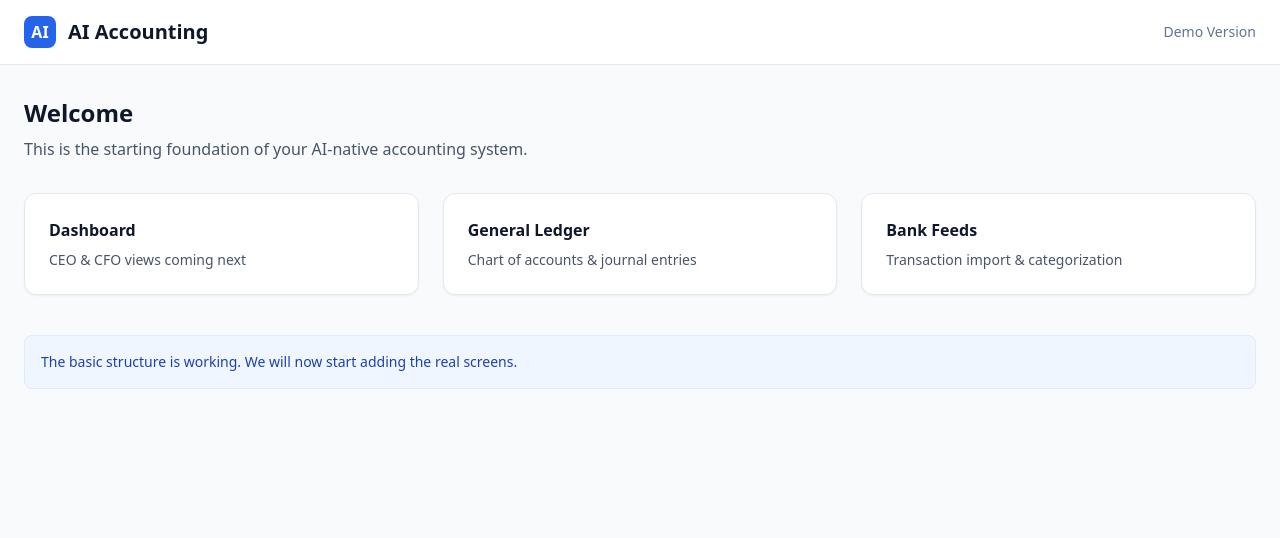
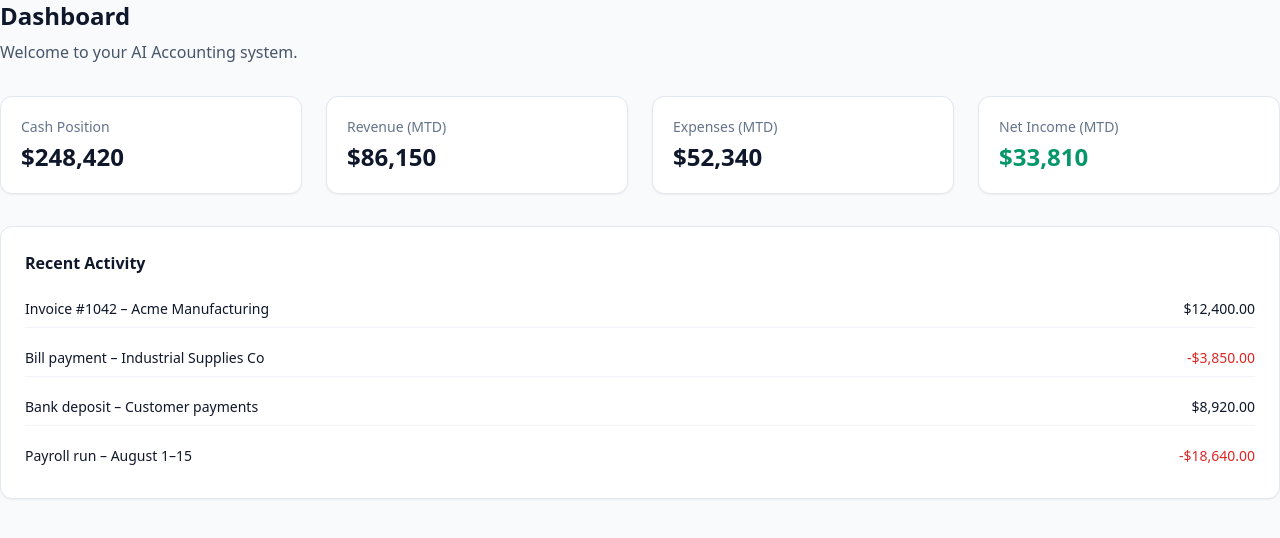
Before and after one commit to Walkachamen/ai-accounting, a Next.js app: page / in a window 1280 px wide. Shown: the top 538 px of the page. Built offline with nearby package versions, Linux system fonts and the light colour scheme.

Commit message:
Update page.tsx

```diff
--- a/src/app/page.tsx
+++ b/src/app/page.tsx
@@ -1,48 +1,49 @@
 export default function Home() {
   return (
-    <div className="min-h-screen bg-slate-50">
-      {/* Header */}
-      <header className="bg-white border-b border-slate-200 px-6 py-4">
-        <div className="max-w-7xl mx-auto flex items-center justify-between">
-          <div className="flex items-center gap-3">
-            <div className="w-8 h-8 bg-blue-600 rounded-lg flex items-center justify-center text-white font-bold">
-              AI
-            </div>
-            <h1 className="text-xl font-semibold text-slate-900">AI Accounting</h1>
+    <div>
+      <h1 className="text-2xl font-bold text-slate-900 mb-2">Dashboard</h1>
+      <p className="text-slate-600 mb-8">Welcome to your AI Accounting system.</p>
+
+      <div className="grid grid-cols-1 md:grid-cols-2 lg:grid-cols-4 gap-6 mb-8">
+        <div className="bg-white rounded-xl border border-slate-200 p-5 shadow-sm">
+          <div className="text-sm text-slate-500 mb-1">Cash Position</div>
+          <div className="text-2xl font-bold text-slate-900">$248,420</div>
+        </div>
+        <div className="bg-white rounded-xl border border-slate-200 p-5 shadow-sm">
+          <div className="text-sm text-slate-500 mb-1">Revenue (MTD)</div>
+          <div className="text-2xl font-bold text-slate-900">$86,150</div>
+        </div>
+        <div className="bg-white rounded-xl border border-slate-200 p-5 shadow-sm">
+          <div className="text-sm text-slate-500 mb-1">Expenses (MTD)</div>
+          <div className="text-2xl font-bold text-slate-900">$52,340</div>
+        </div>
+        <div className="bg-white rounded-xl border border-slate-200 p-5 shadow-sm">
+          <div className="text-sm text-slate-500 mb-1">Net Income (MTD)</div>
+          <div className="text-2xl font-bold text-emerald-600">$33,810</div>
+        </div>
+      </div>
+
+      <div className="bg-white rounded-xl border border-slate-200 p-6 shadow-sm">
+        <h2 className="font-semibold text-slate-900 mb-4">Recent Activity</h2>
+        <div className="space-y-3 text-sm">
+          <div className="flex justify-between py-2 border-b border-slate-100">
+            <span>Invoice #1042 – Acme Manufacturing</span>
+            <span className="font-medium">$12,400.00</span>
           </div>
-          <div className="text-sm text-slate-500">Demo Version</div>
-        </div>
-      </header>
-
-      {/* Main Content */}
-      <main className="max-w-7xl mx-auto px-6 py-8">
-        <div className="mb-8">
-          <h2 className="text-2xl font-bold text-slate-900 mb-2">Welcome</h2>
-          <p className="text-slate-600">
-            This is the starting foundation of your AI-native accounting system.
-          </p>
-        </div>
-
-        {/* Simple Cards */}
-        <div className="grid grid-cols-1 md:grid-cols-3 gap-6">
-          <div className="bg-white rounded-xl border border-slate-200 p-6 shadow-sm">
-            <h3 className="font-semibold text-slate-900 mb-2">Dashboard</h3>
-            <p className="text-sm text-slate-600">CEO & CFO views coming next</p>
+          <div className="flex justify-between py-2 border-b border-slate-100">
+            <span>Bill payment – Industrial Supplies Co</span>
+            <span className="font-medium text-red-600">-$3,850.00</span>
           </div>
-          <div className="bg-white rounded-xl border border-slate-200 p-6 shadow-sm">
-            <h3 className="font-semibold text-slate-900 mb-2">General Ledger</h3>
-            <p className="text-sm text-slate-600">Chart of accounts & journal entries</p>
+          <div className="flex justify-between py-2 border-b border-slate-100">
+            <span>Bank deposit – Customer payments</span>
+            <span className="font-medium">$8,920.00</span>
           </div>
-          <div className="bg-white rounded-xl border border-slate-200 p-6 shadow-sm">
-            <h3 className="font-semibold text-slate-900 mb-2">Bank Feeds</h3>
-            <p className="text-sm text-slate-600">Transaction import & categorization</p>
+          <div className="flex justify-between py-2">
+            <span>Payroll run – August 1–15</span>
+            <span className="font-medium text-red-600">-$18,640.00</span>
           </div>
         </div>
-
-        <div className="mt-10 p-4 bg-blue-50 border border-blue-100 rounded-lg text-sm text-blue-800">
-          The basic structure is working. We will now start adding the real screens.
-        </div>
-      </main>
+      </div>
     </div>
   );
 }
```
